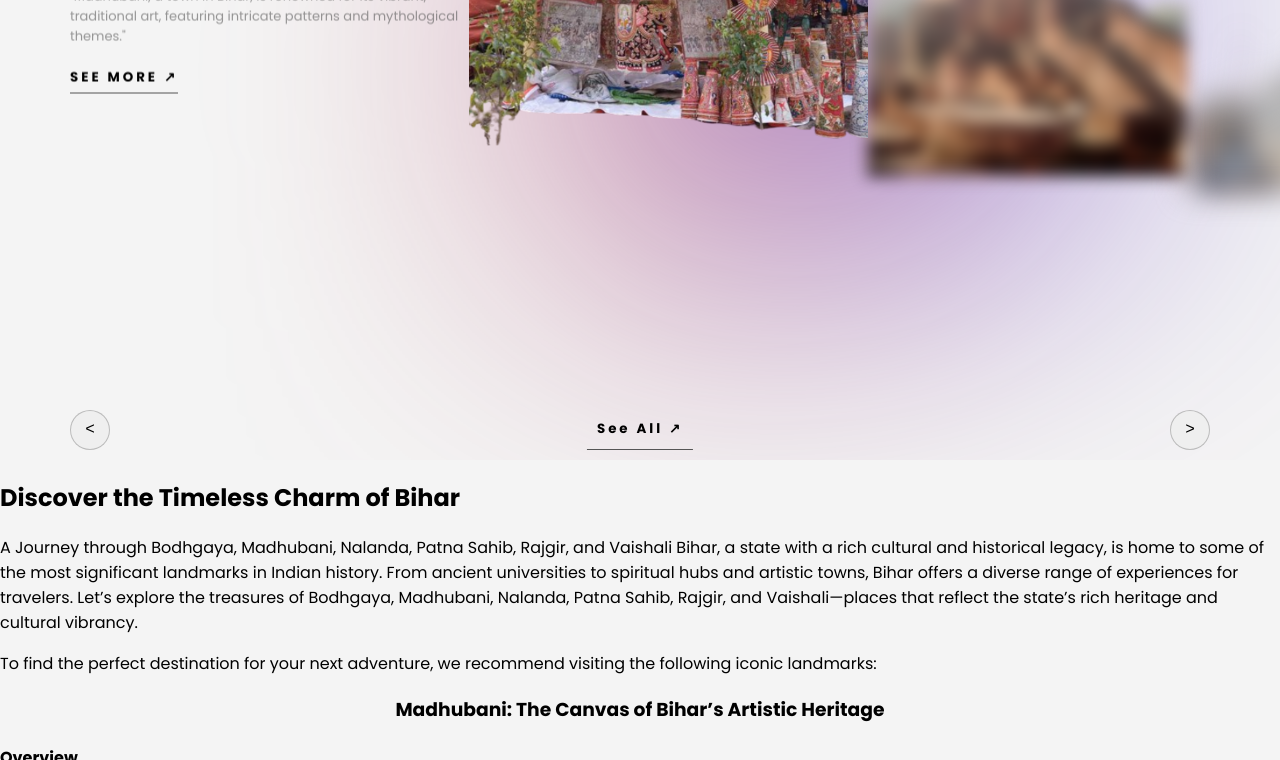
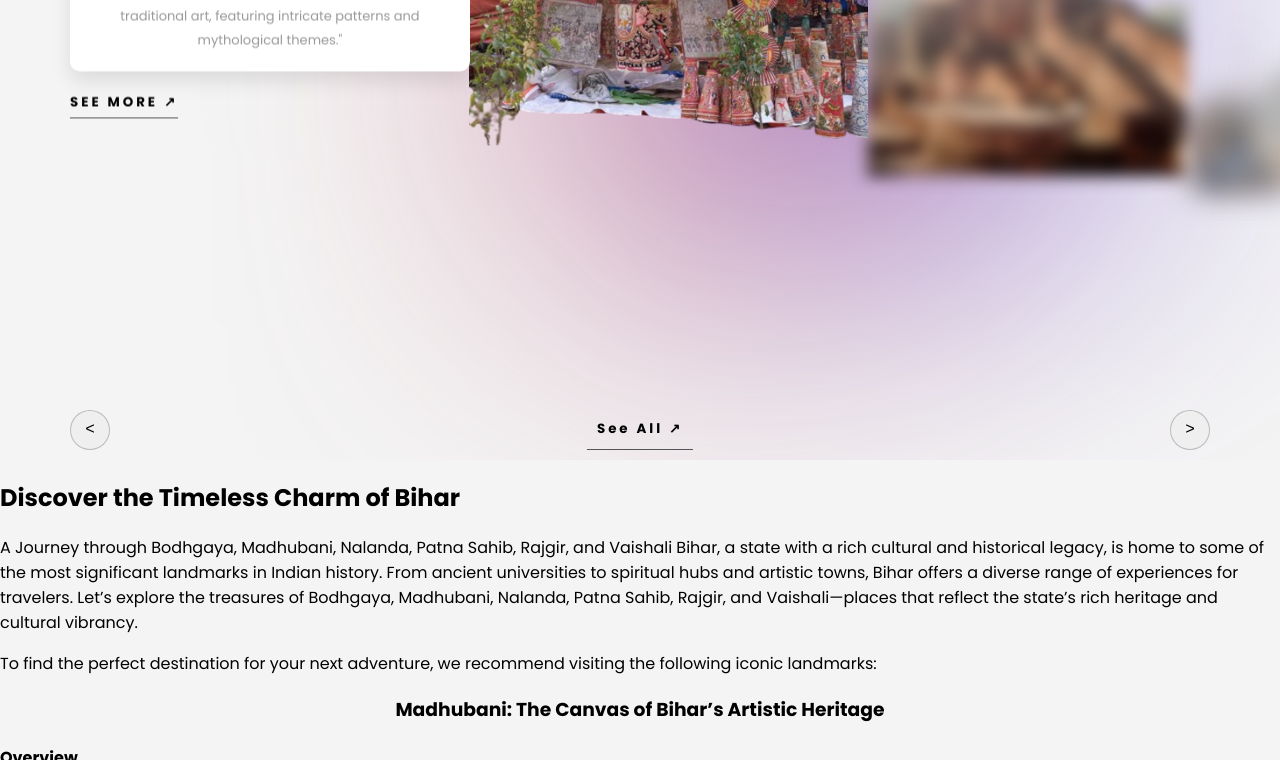
Before and after one commit to XCL1BR/Scenic-Bihar-Slider, a plain HTML site: page Scenic Bihar Slider/index.html in a window 1280 px wide. Shown: the part 340-1100 px from the top of the page. Drawn offline with Linux system fonts and the light colour scheme.

Commit message:
style.css

```diff
--- a/Scenic Bihar Slider/style.css
+++ b/Scenic Bihar Slider/style.css
@@ -460,3 +460,14 @@ h3{
     text-decoration: underline;
 
 }
+
+.des {
+  max-width: 600px;
+  padding: 20px;
+  background-color: #fff;
+  color: #333;
+  border-radius: 10px;
+  box-shadow: 0 10px 20px rgba(0, 0, 0, 0.1);
+  text-align: center;
+  line-height: 1.8;
+}
```
